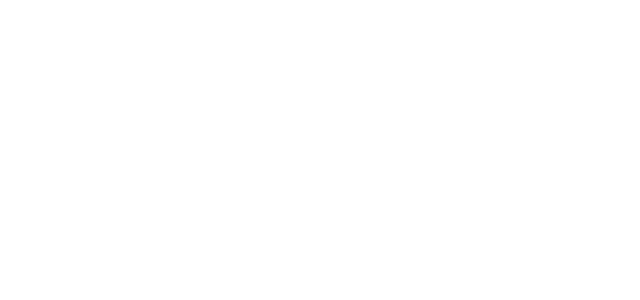
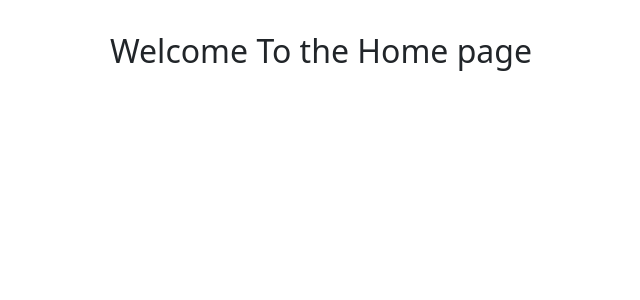
Before and after one commit to sandesh300/Hotel-Booking-React, a React (Vite) app: page / in a window 1280 px wide. Shown: the top 300 px of the page, without its empty margins (319-959 px from the left). Built offline with nearby package versions, Linux system fonts and the light colour scheme.

Commit message:
create Router for pages in App.jsx

```diff
--- a/src/App.jsx
+++ b/src/App.jsx
@@ -13,7 +13,13 @@
   return (
     <>
       <main>
-
+      <Router>
+          <Routes>
+            <Route path="/" element={<Home />} />
+            <Route path="/edit-room/:roomId" element={<EditRoom />} />
+            <Route path="/existing-rooms" element={<ExistingRooms />} />
+          </Routes>
+        </Router>
       </main>
     </>
   );
```
